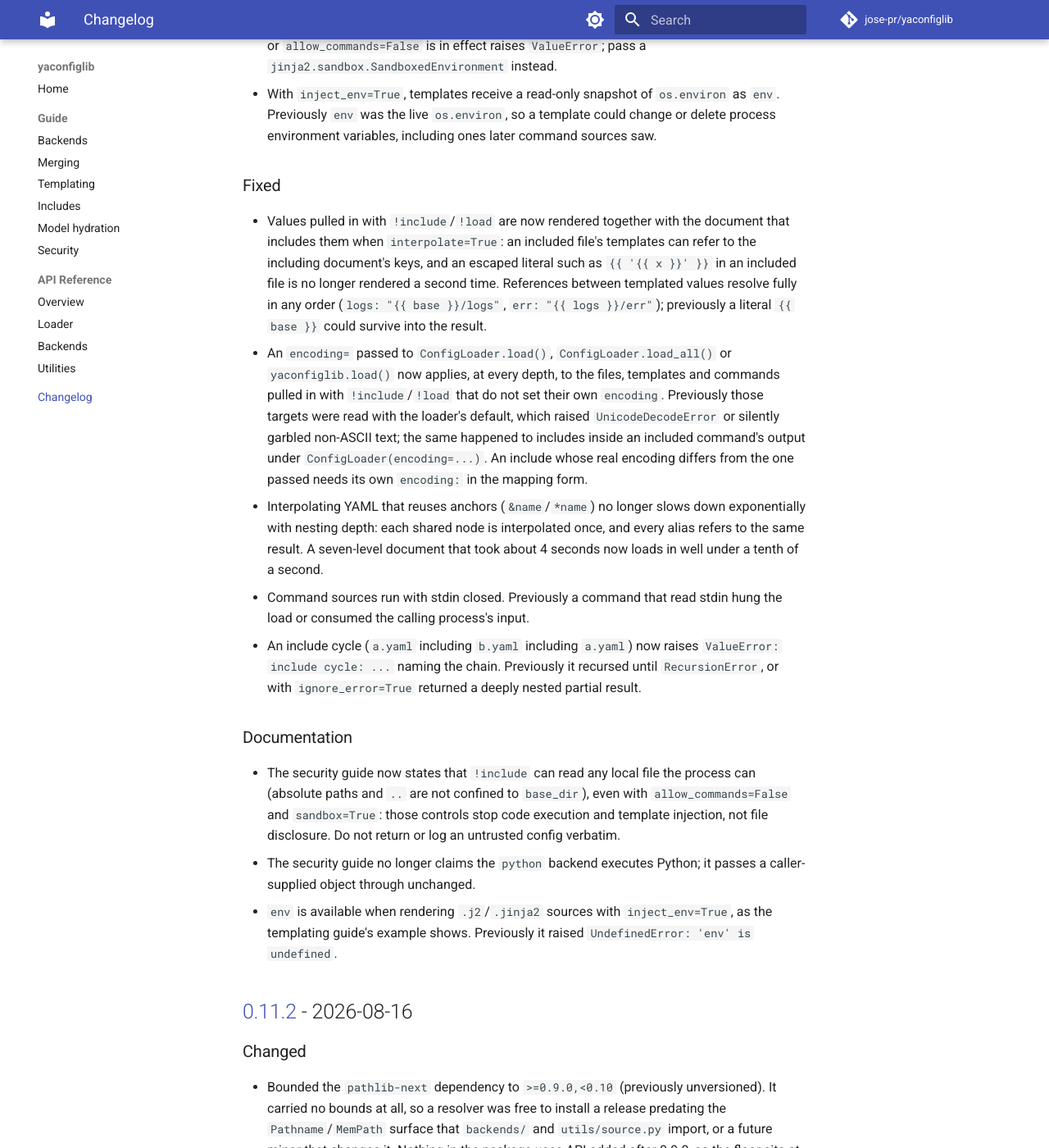
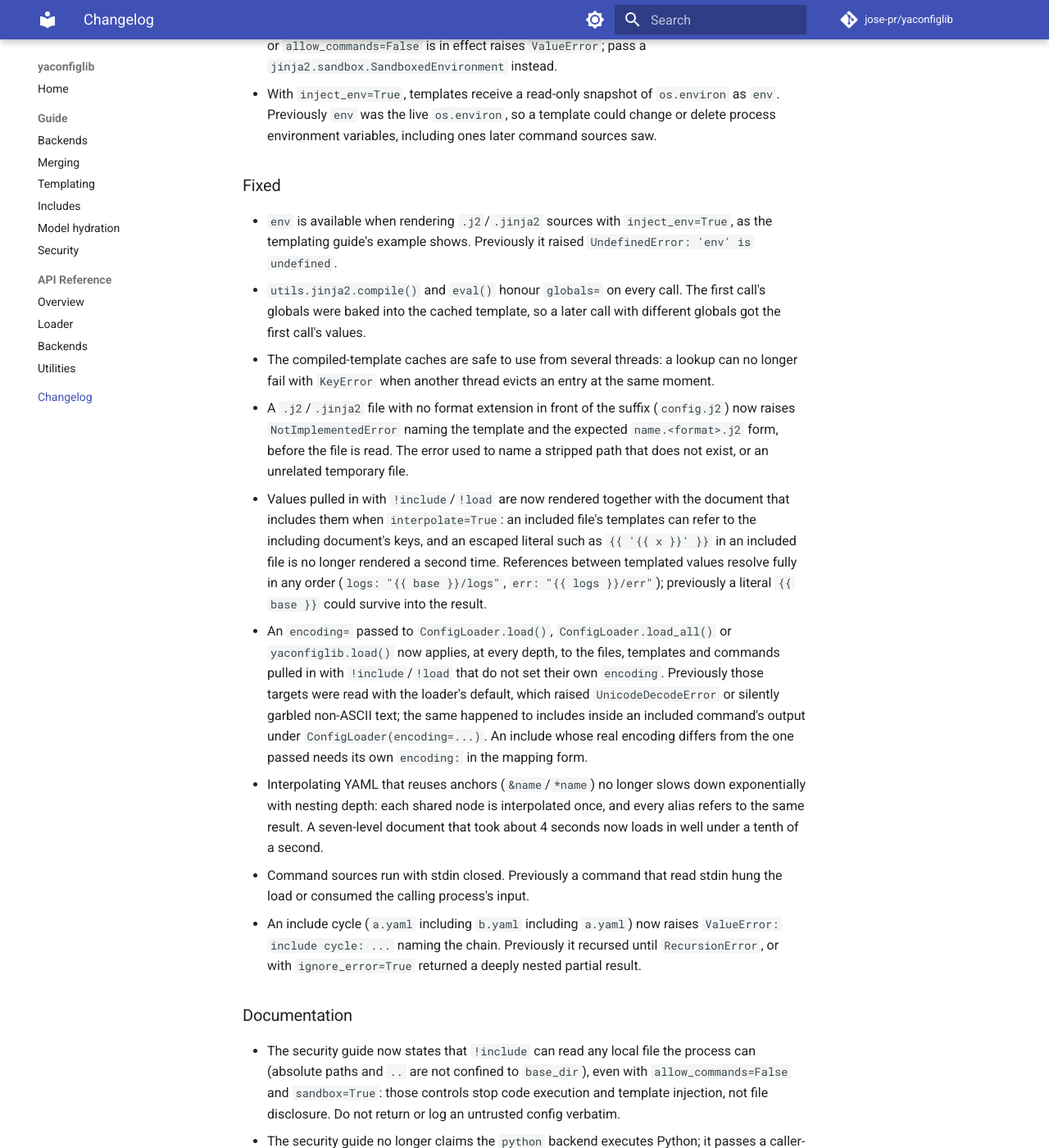
Before and after one commit to jose-pr/yaconfiglib, an MkDocs documentation site: the page built from docs/changelog.md, in a window 1280 px wide and 1400 px high, scrolled down 2116 px. Shown: the whole window at 82% size. Built offline with MkDocs 1.6.1 and Material for MkDocs 9.7.7, drawn with Linux system fonts in a browser that asks for light colours; comment, search, counter and statistics services are not loaded.

Commit message:
docs: say a .j2 template keeps its format extension
Also moves the .j2 env/inject_env entry from Documentation to Fixed, where
a code fix belongs.

```diff
--- a/CHANGELOG.md
+++ b/CHANGELOG.md
@@ -81,6 +81,18 @@ and this project adheres to [Semantic Versioning](https://semver.org/spec/v2.0.0
   saw.
 
 ### Fixed
+- `env` is available when rendering `.j2`/`.jinja2` sources with `inject_env=True`,
+  as the templating guide's example shows. Previously it raised
+  `UndefinedError: 'env' is undefined`.
+- `utils.jinja2.compile()` and `eval()` honour `globals=` on every call. The first
+  call's globals were baked into the cached template, so a later call with different
+  globals got the first call's values.
+- The compiled-template caches are safe to use from several threads: a lookup can no
+  longer fail with `KeyError` when another thread evicts an entry at the same moment.
+- A `.j2`/`.jinja2` file with no format extension in front of the suffix (`config.j2`)
+  now raises `NotImplementedError` naming the template and the expected
+  `name.<format>.j2` form, before the file is read. The error used to name a stripped
+  path that does not exist, or an unrelated temporary file.
 - Values pulled in with `!include`/`!load` are now rendered together with the document
   that includes them when `interpolate=True`: an included file's templates can refer to
   the including document's keys, and an escaped literal such as `{{ '{{ x }}' }}` in an
```
Also changed, not shown: other parts of CHANGELOG.md (+0 -3 lines), docs/guide/templating.md (+4 -1 lines).
